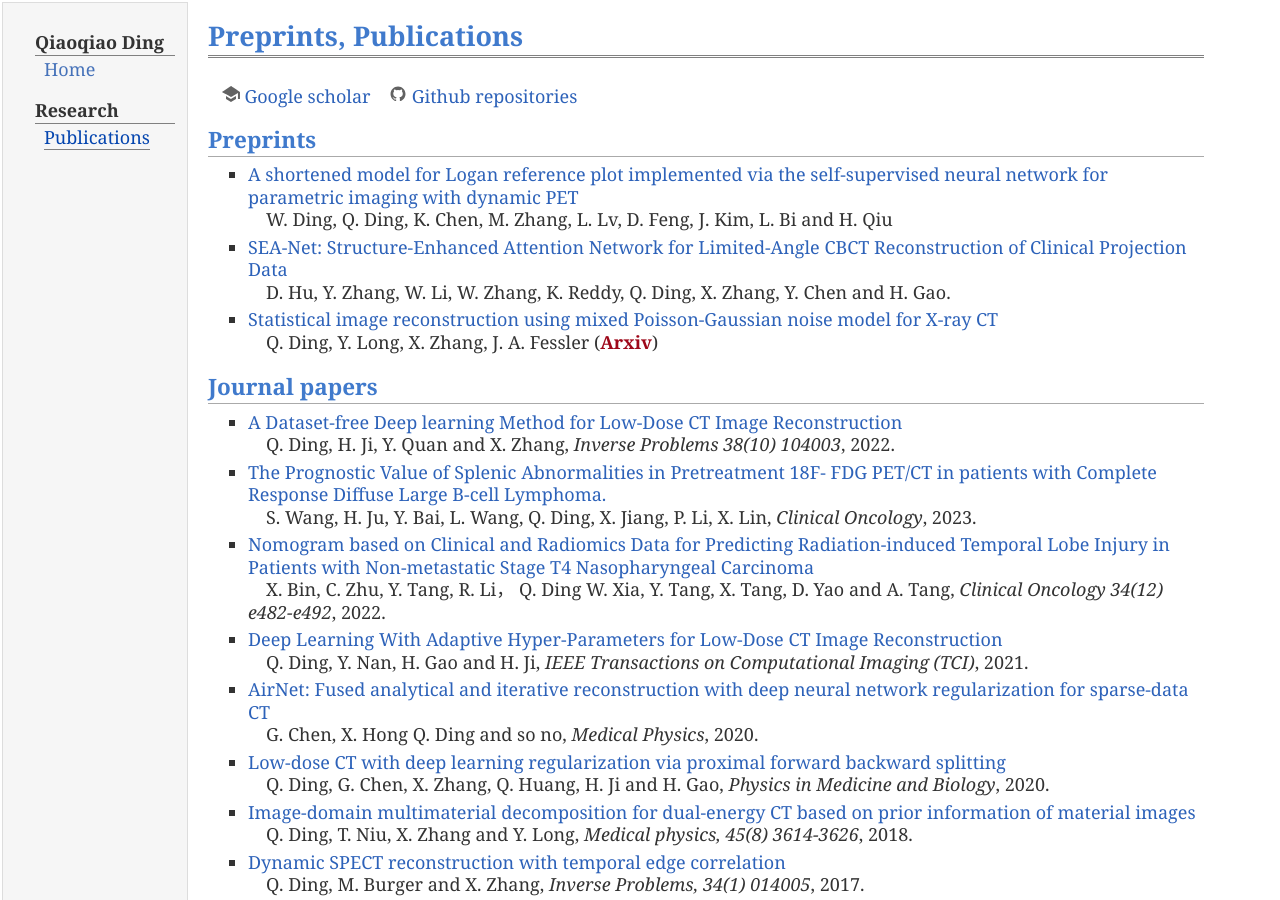
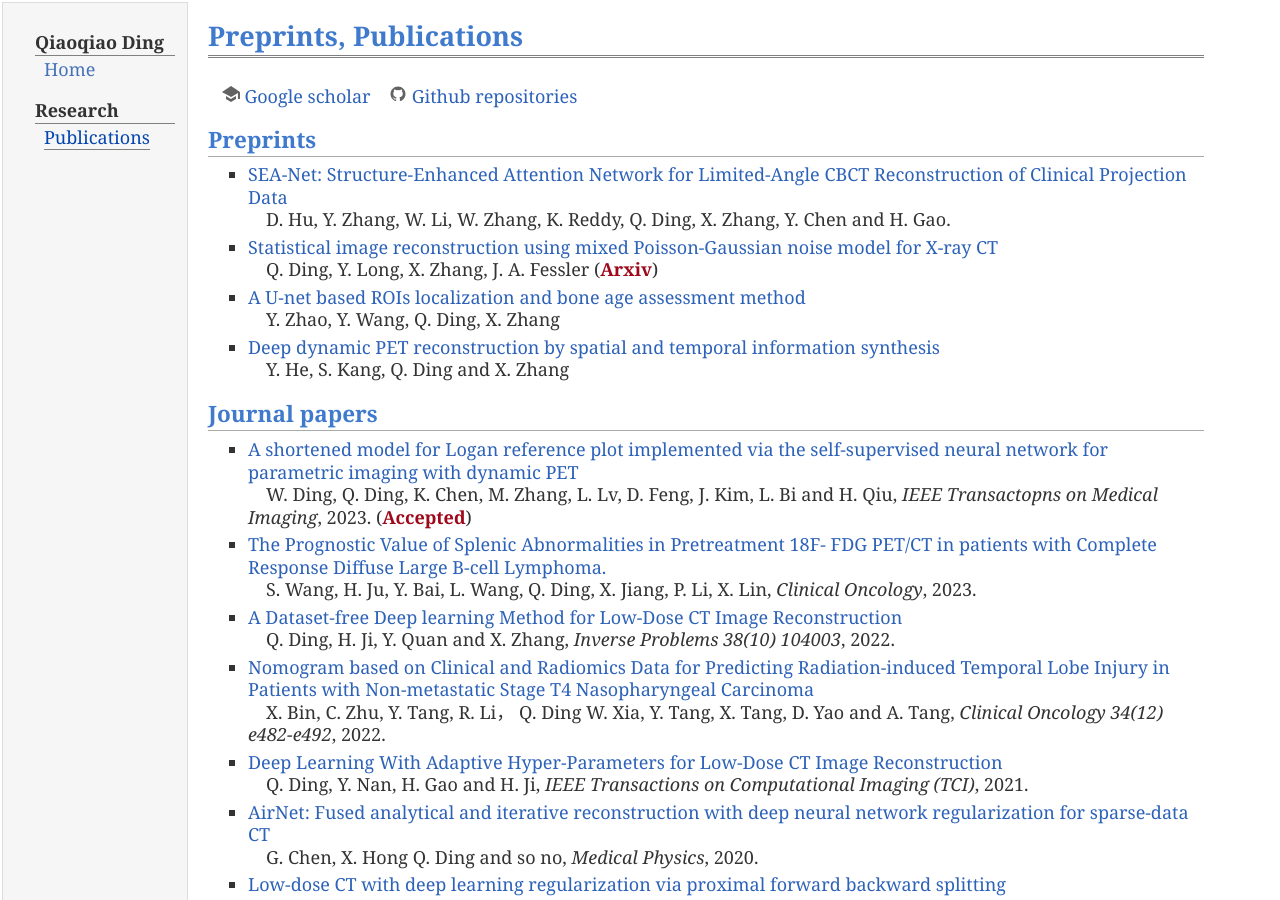
Before and after one commit to QqDing/QqDing.github.io, a Jekyll site: the page built from publication.md, in a window 1280 px wide and 900 px high. Built offline with Jekyll 4.4.1, drawn with Linux system fonts in a browser that asks for light colours.

Commit message:
Update pub_journal.yml

```diff
--- a/_data/pub_journal.yml
+++ b/_data/pub_journal.yml
@@ -1,12 +1,6 @@
 toc:
     - type: preprint
       papers:
-          - authors:  W. Ding, Q. Ding, K. Chen, M. Zhang, L. Lv, D. Feng, J. Kim, L. Bi and H. Qiu
-            title: A shortened model for Logan reference plot implemented via the self-supervised neural network for parametric imaging with dynamic PET
-            venue:
-            year: 2022
-            url:
-            misc:
           - authors: D. Hu, Y. Zhang, W. Li, W. Zhang, K. Reddy, Q. Ding, X. Zhang, Y. Chen and H. Gao.
             title: "SEA-Net: Structure-Enhanced Attention Network for Limited-Angle CBCT Reconstruction of Clinical Projection Data"
             venue:
@@ -19,21 +13,38 @@ toc:
             year:
             url: https://arxiv.org/pdf/1801.09533.pdf
             misc: <span style="font-weight:600;color:#9e081a;">Arxiv</span>
-
+          - authors: Y. Zhao, Y. Wang, Q. Ding, X. Zhang
+            title: A U-net based ROIs localization and bone age assessment method
+            venue:
+            year:
+            url:
+            misc:
+          - authors:  Y. He, S. Kang, Q. Ding and X. Zhang
+            title: Deep dynamic PET reconstruction by spatial and temporal information synthesis
+            venue:
+            year:
+            url:
+            misc:
 
     - type: journal
       papers:
+          - authors:  W. Ding, Q. Ding, K. Chen, M. Zhang, L. Lv, D. Feng, J. Kim, L. Bi and H. Qiu
+            title: A shortened model for Logan reference plot implemented via the self-supervised neural network for parametric imaging with dynamic PET
+            venue: IEEE Transactopns on Medical Imaging
+            year: 2023
+            url:
+            misc: <span style="font-weight:600;color:#9e081a;">Accepted</span>
+          - authors: S. Wang, H. Ju, Y. Bai, L. Wang, Q. Ding, X. Jiang, P. Li, X. Lin
+            title: The Prognostic Value of Splenic Abnormalities in Pretreatment 18F- FDG PET/CT in patients with Complete Response Diffuse Large B-cell Lymphoma.
+            venue: Clinical Oncology
+            year: 2023
+            url:
+            misc:
           - authors: Q. Ding, H. Ji, Y. Quan and X. Zhang
             title: A  Dataset-free Deep learning Method for Low-Dose CT Image Reconstruction
             venue: Inverse Problems 38(10) 104003
             year: 2022
             url: https://iopscience.iop.org/article/10.1088/1361-6420/ac8ac6
-            misc:
-          - authors: S. Wang, H. Ju, Y. Bai, L. Wang, Q. Ding, X. Jiang, P. Li, X. Lin
-            title: The Prognostic Value of Splenic Abnormalities in Pretreatment 18F- FDG PET/CT in patients with Complete Response Diffuse Large B-cell Lymphoma.
-            venue: Clinical Oncology
-            year: 2023
-            url:
             misc:
           - authors: X. Bin, C. Zhu, Y. Tang, R. Li， Q. Ding  W. Xia, Y. Tang, X. Tang, D. Yao and A. Tang
             title: Nomogram based on Clinical and Radiomics Data for Predicting Radiation-induced Temporal Lobe Injury in Patients with Non-metastatic Stage T4 Nasopharyngeal Carcinoma
```
